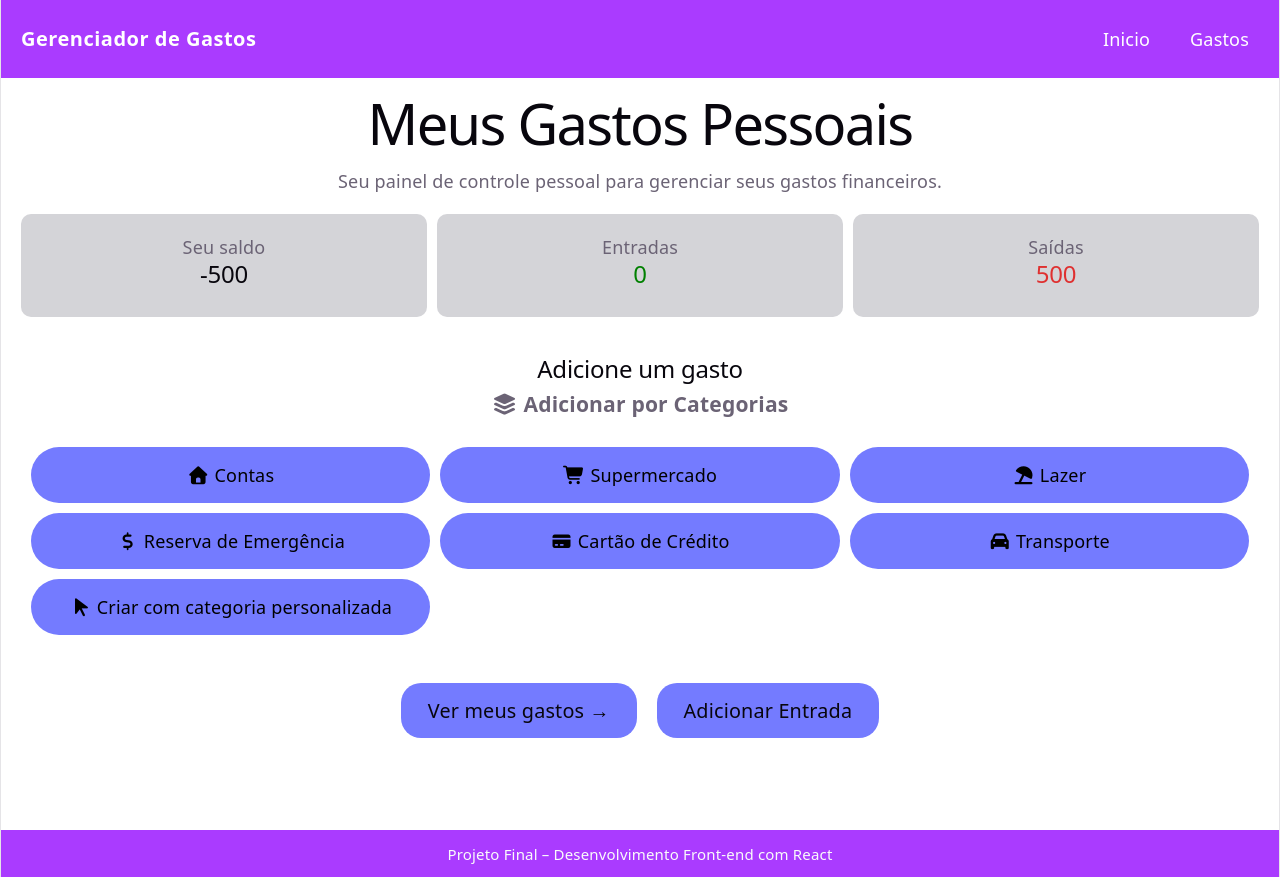
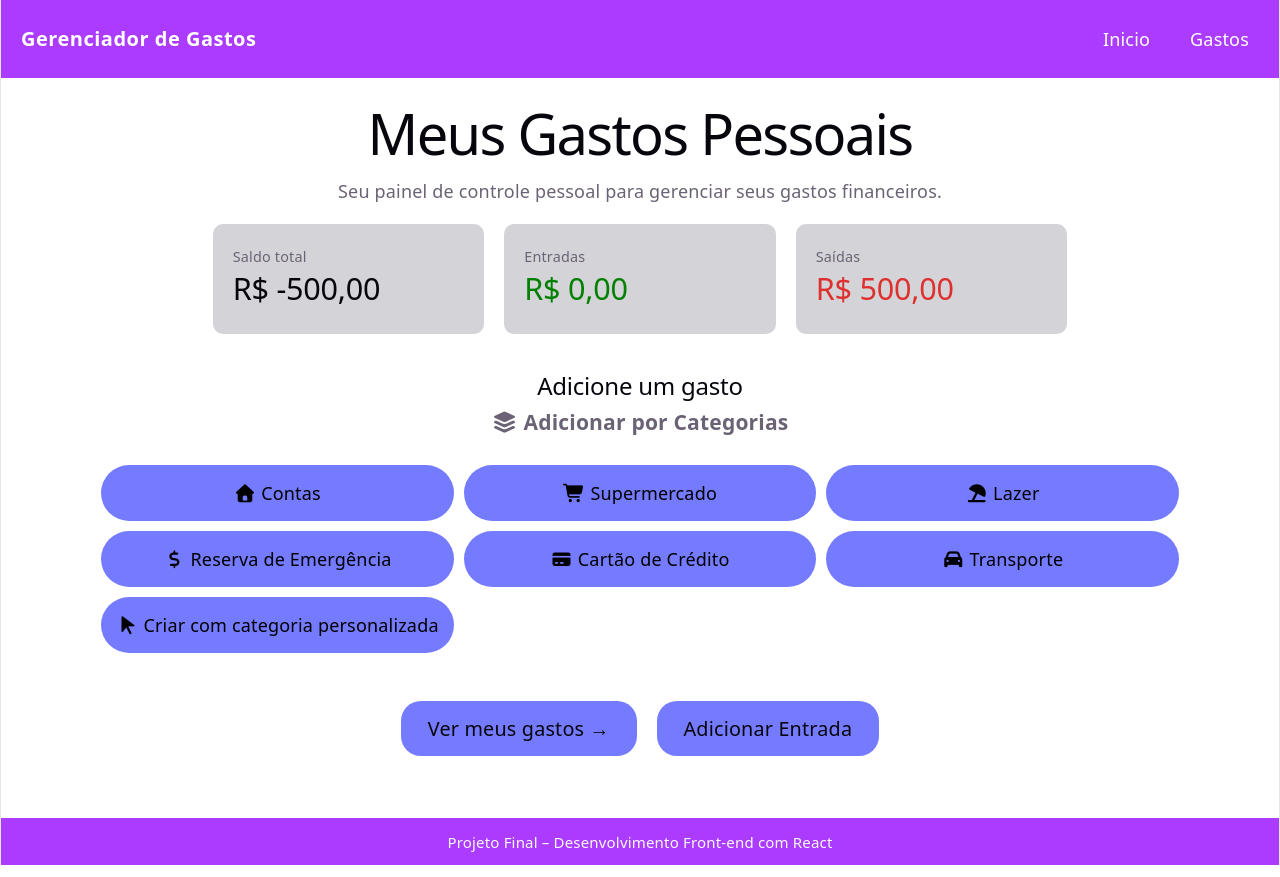
Before and after one commit to AlefeAlvesC/Projeto-Final-Modulo4-IteamFullStack, a React (Vite) app in the folder controle-gastos-pessoais-app/: page / in a window 1280 px wide. Built offline with nearby package versions, Linux system fonts and the light colour scheme.

Commit message:
Estilizando cards de infors dos gastos do usuário

```diff
--- a/controle-gastos-pessoais-app/src/components/CardInicio.jsx
+++ b/controle-gastos-pessoais-app/src/components/CardInicio.jsx
@@ -1,18 +1,18 @@
 const CardInicio = ({name,saldo}) => {
     let obgStyle
-    if (name === "Seu saldo"){
+    if (name === "Saldo total"){
         obgStyle = {color: "black52"}
     }else if(name === "Entradas"){
         obgStyle = {color: "green"}
     }else if(name === "Saídas"){
         obgStyle = {color:"rgb(223, 48, 48)"}
     }
+
+    const saldoEmReais = parseFloat(saldo).toLocaleString('pt-Br', {minimumFractionDigits: 2, maximumFractionDigits: 2});
     return (
         <div className='card-inicio'>
-            <div>
-                <p>{name}</p>
-                <h2 style={obgStyle}>{saldo}</h2>
-            </div>
+                <span>{name}</span>
+                <h2 style={obgStyle}>R$ {saldoEmReais}</h2>
         </div>
     )
 };
--- a/controle-gastos-pessoais-app/src/index.css
+++ b/controle-gastos-pessoais-app/src/index.css
@@ -74,6 +74,13 @@ header {
 
 main {
   min-height: 90dvh;
+}
+
+.pagina-inicio {
+  display: flex;
+  flex-direction: column;
+  align-items: center;
+  margin: 10px 0;
 }
 
 section {
@@ -299,20 +306,29 @@ footer {
 }
 
 .div-inicio-card{
-  width: 100%;
-  display: flex;
-  justify-content: center;
-  flex-direction: row;
+  min-width: 70%;
+  display: grid;
+  grid-template-columns: 1fr 1fr 1fr;
   padding: 20px;
-  gap: 10px;
+  gap: 20px;
   border-radius: 20px;
 }
 
 .card-inicio{
+  display: flex;
+  flex-direction: column;
+  align-items: flex-start;
   background-color:#d4d4d8;
-  width: 60%;
   padding: 20px;
   border-radius: 10px;
+}
+
+.card-inicio span{
+  font-size: 0.8rem;
+}
+
+.card-inicio h2 {
+  font-size: 1.7rem;
 }
 
 
--- a/controle-gastos-pessoais-app/src/pages/PaginaInicio.jsx
+++ b/controle-gastos-pessoais-app/src/pages/PaginaInicio.jsx
@@ -27,11 +27,11 @@ function PaginaInicio() {
   console.log(gastos)
 
   return (
-    <main className="pagina-inicio-container">
+    <main className="pagina-inicio">
       <h1>Meus Gastos Pessoais</h1>
       <p>Seu painel de controle pessoal para gerenciar seus gastos financeiros.</p>
       <div className='div-inicio-card'>
-      < CardInicio saldo ={saldo} name="Seu saldo"/>
+      < CardInicio saldo ={saldo} name="Saldo total"/>
       < CardInicio saldo ={orcamento} name="Entradas"/>
       < CardInicio saldo ={saida} name="Saídas"/>
       </div>
```
